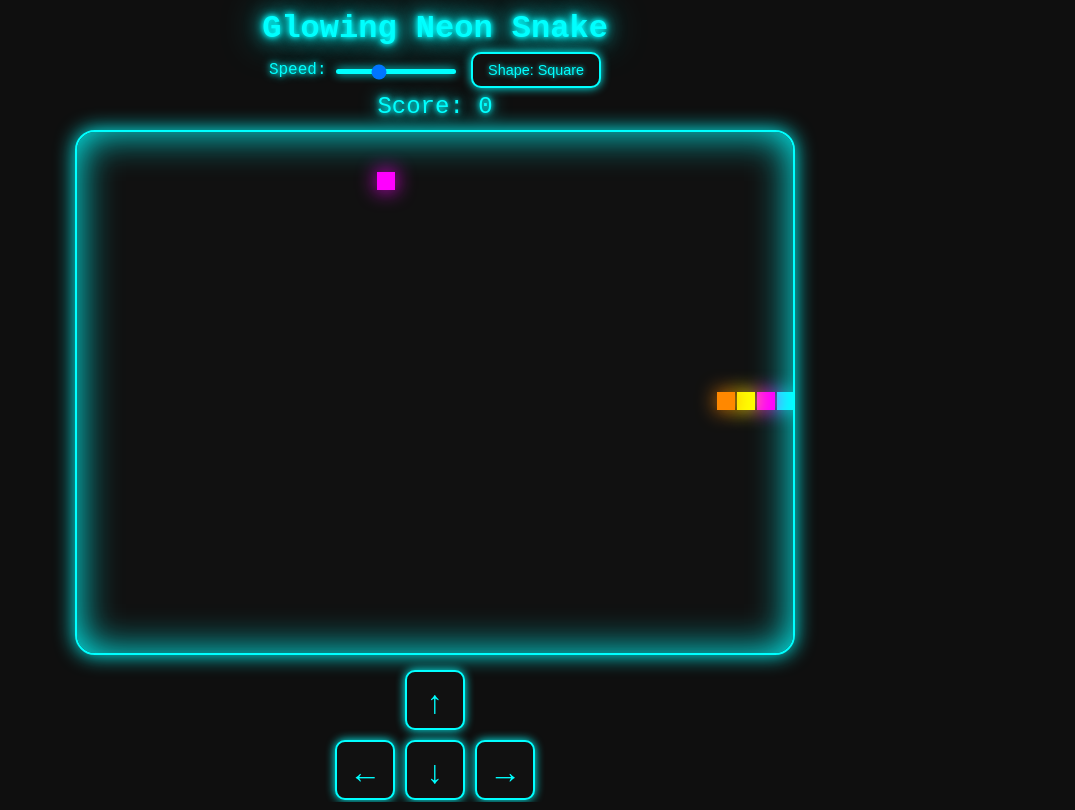
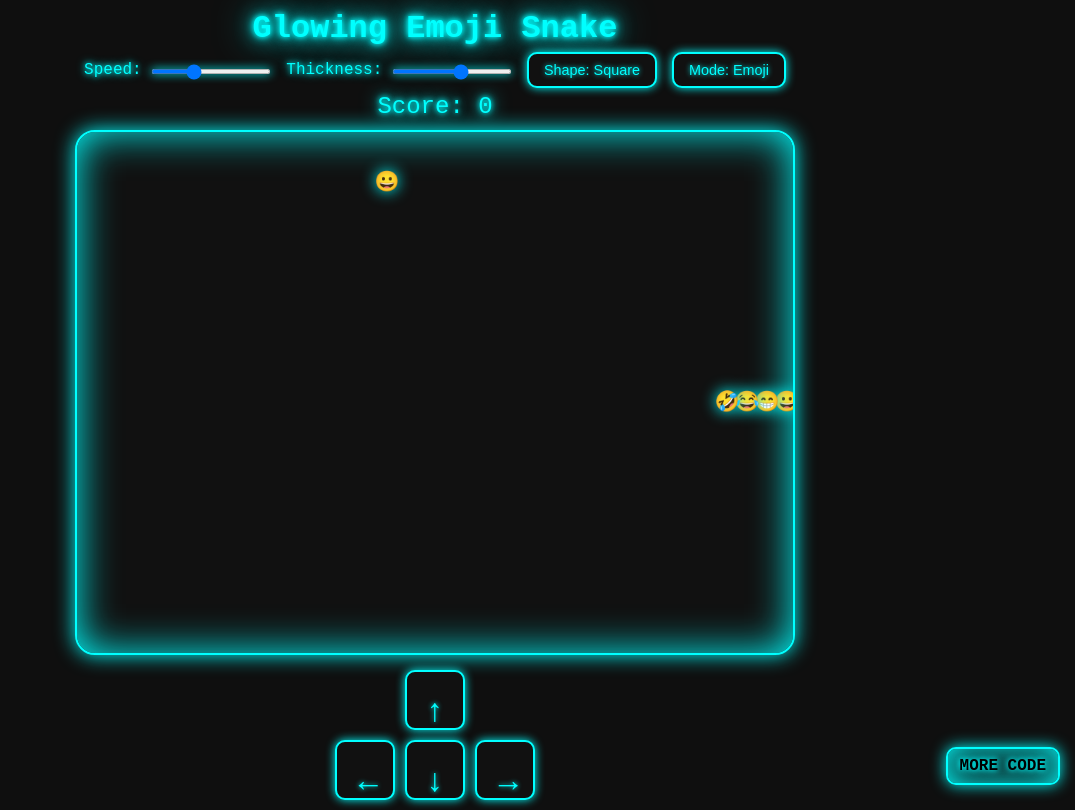
Before and after one commit to hematics43/poly_snake, a plain HTML site: page index.html in a window 1280 px wide. Shown: the whole page, without its empty margins (205-1280 px from the left). Drawn offline with Linux system fonts and the light colour scheme.

Commit message:
Update index.html

```diff
--- a/index.html
+++ b/index.html
@@ -3,8 +3,30 @@
 <head>
 <meta charset="UTF-8">
 <meta name="viewport" content="width=device-width, initial-scale=1.0">
-<title>Glowing Snake Game - Arrows Below</title>
+<title>Glowing Emoji Snake Game</title>
 <style>
+    #beeLink {
+  position: fixed;
+  bottom: 15px;
+  right: 15px;
+  padding: 8px 12px;
+  background: #111;
+  color: rgb(0, 0, 0);
+  border: 2px solid #0ff;
+  border-radius: 10px;
+  text-decoration: none;
+  font-weight: bold;
+  text-shadow: 0 0 5px #0ff, 0 0 10px #0ff;
+  box-shadow: 0 0 15px #0ff, 0 0 30px #0ff inset;
+  transition: all 0.3s ease;
+  z-index: 1000;
+}
+#beeLink:hover {
+  color: rgb(89, 3, 3);
+  text-shadow: 0 0 10px #ff0, 0 0 20px #ff0;
+  box-shadow: 0 0 20px #ff0, 0 0 40px #ff0 inset;
+}
+
 *{margin:0;padding:0;box-sizing:border-box;}
 body{
   display:flex;
@@ -36,7 +58,6 @@ label{
   text-shadow:0 0 5px #0ff,0 0 10px #0ff;
 }
 input[type=range]{
-  -webkit-appearance:none;
   width:120px;
   height:5px;
   background:#0ff;
@@ -44,7 +65,7 @@ input[type=range]{
   outline:none;
   box-shadow:0 0 10px #0ff;
 }
-button#shapeBtn{
+button{
   padding:8px 15px;
   border:2px solid #0ff;
   border-radius:10px;
@@ -94,22 +115,24 @@ canvas{
   text-align:center;
   line-height:60px;
   box-shadow:0 0 10px #0ff;
-  user-select:none;
 }
 </style>
 </head>
 <body>
-<h1>Glowing Neon Snake</h1>
+<h1>Glowing Emoji Snake</h1>
 <div id="controls">
   <label>Speed:
     <input type="range" id="speedRange" min="1" max="10" value="4">
   </label>
+  <label>Thickness:
+    <input type="range" id="thicknessRange" min="0.3" max="1.5" step="0.1" value="1">
+  </label>
   <button id="shapeBtn">Shape: Square</button>
+  <button id="modeBtn">Mode: Emoji</button>
 </div>
 <div id="score">Score: 0</div>
 <canvas id="gameCanvas"></canvas>
 
-<!-- Mobile arrow buttons below -->
 <div id="arrowControls">
   <div class="row">
     <button class="arrowBtn" data-dir="up">↑</button>
@@ -126,18 +149,44 @@ const canvas = document.getElementById('gameCanvas');
 const ctx = canvas.getContext('2d');
 const scoreEl = document.getElementById('score');
 const speedRange = document.getElementById('speedRange');
+const thicknessRange = document.getElementById('thicknessRange');
 const shapeBtn = document.getElementById('shapeBtn');
+const modeBtn = document.getElementById('modeBtn');
 const arrowBtns = document.querySelectorAll('.arrowBtn');
 
 let gameRunning = true;
 let shapes = ['square','circle','rounded','triangle','diamond','hexagon','star','heart'];
 let shapeIndex = 0;
 let snakeShape = shapes[shapeIndex];
+let mode = 'emoji'; // emoji or shape
 let speed = parseInt(speedRange.value);
+let snakeThickness = parseFloat(thicknessRange.value);
 let count = 0;
 let grid = 20;
 let cols, rows;
 let snake, apple, score;
+
+let faceEmojis = [
+  '😀', '😁', '😂', '🤣', '😃', '😄', '😅', '😆', '😉', '😊', '😋', '😎', '😍', '😘', '😗', '😙', '😚',
+  '☺', '🙂', '🤗', '🤔', '😐', '😑', '😶', '🙄', '😏', '😣', '😥', '😮', '🤐', '😯', '😪', '😫', '😴',
+  '😌', '🤓', '😛', '😜', '😝', '🤤', '😒', '😓', '😔', '😕', '🙃', '🤑', '😲', '☹', '🙁', '😖', '😞',
+  '😟', '😤', '😥', '😦', '😧', '😨', '😩', '😪', '😫', '😬', '😭', '😮', '😯', '😰', '😱', '😲', '😳',
+  '😴', '😵', '😶', '😷', '😸', '😹', '😺', '😻', '😼', '😽', '😾', '😿', '🙀', '🙈', '🙉', '🙊', '🙋',
+  '🙌', '🙍', '🙎', '🙏'
+];
+
+const colors = [
+  '#0ff','#f0f','#ff0','#f80','#0f0','#08f','#f08','#ff1493','#00fa9a','#7fff00',
+  '#1e90ff','#ff4500','#ffd700','#00ced1','#ff69b4','#adff2f','#ffa500','#7cfc00','#ff6347',
+  '#40e0d0','#ff00ff','#00ff7f','#ff1493','#ff7f50','#7b68ee','#00bfff','#32cd32','#ff8c00','#ff69b4',
+  '#00ff00','#ff4500','#7fff00','#ff00ff','#1e90ff','#ff6347','#ffd700','#00ced1','#ff1493','#adff2f',
+  '#ff7f50','#00fa9a','#7cfc00','#ff69b4','#40e0d0','#ff00ff','#ff6347','#32cd32','#ff8c00','#7b68ee',
+  '#00bfff','#ff4500','#00ff7f','#ff1493','#ff7f50','#7fff00','#ff69b4','#00ced1','#ffd700','#1e90ff',
+  '#adff2f','#ff4500','#00fa9a','#ff00ff','#32cd32','#7cfc00','#ff6347','#40e0d0','#ff1493','#ff8c00',
+  '#7b68ee','#00bfff','#ff69b4','#ff7f50','#00ff7f','#ff4500','#ff00ff','#ff1493','#ffd700','#00ced1',
+  '#7fff00','#adff2f','#ff6347','#00fa9a','#ff8c00','#32cd32','#1e90ff','#40e0d0','#7cfc00','#ff69b4',
+  '#ff1493','#00bfff','#ff7f50','#00ff7f','#7b68ee','#ff4500','#ff00ff','#ffd700','#adff2f','#00ced1'
+];
 
 function resizeCanvas(){
   canvas.width = canvas.clientWidth;
@@ -164,49 +213,51 @@ function resetGame(){
   score = 0;
   scoreEl.textContent = "Score: 0";
   speed = parseInt(speedRange.value);
+  snakeThickness = parseFloat(thicknessRange.value);
 }
 
 function getRandomInt(min,max){return Math.floor(Math.random()*(max-min))+min;}
 
-const colors = ['#0ff','#f0f','#ff0','#f80','#0f0','#08f','#f08'];
-
-function drawCell(x,y,color){
+function drawCell(x, y, color){
   ctx.fillStyle = color;
   ctx.shadowColor = color;
   ctx.shadowBlur = 20;
+  let size = grid * snakeThickness - 2;
+  let offset = (grid - size)/2;
+
   switch(snakeShape){
     case 'circle':
       ctx.beginPath();
-      ctx.arc(x+grid/2,y+grid/2,grid/2-2,0,Math.PI*2);
+      ctx.arc(x + grid/2, y + grid/2, size/2, 0, Math.PI*2);
       ctx.fill();
       break;
     case 'rounded':
-      ctx.fillRect(x+2,y+2,grid-4,grid-4);
+      ctx.fillRect(x + offset, y + offset, size, size);
       ctx.beginPath();
-      ctx.arc(x+grid/2,y+grid/2,grid/4,0,Math.PI*2);
+      ctx.arc(x + grid/2, y + grid/2, size/4, 0, Math.PI*2);
       ctx.fill();
       break;
     case 'triangle':
       ctx.beginPath();
-      ctx.moveTo(x+grid/2,y+2);
-      ctx.lineTo(x+grid-2,y+grid-2);
-      ctx.lineTo(x+2,y+grid-2);
+      ctx.moveTo(x + grid/2, y + offset);
+      ctx.lineTo(x + grid - offset, y + grid - offset);
+      ctx.lineTo(x + offset, y + grid - offset);
       ctx.closePath();
       ctx.fill();
       break;
     case 'diamond':
       ctx.beginPath();
-      ctx.moveTo(x+grid/2,y+2);
-      ctx.lineTo(x+grid-2,y+grid/2);
-      ctx.lineTo(x+grid/2,y+grid-2);
-      ctx.lineTo(x+2,y+grid/2);
+      ctx.moveTo(x + grid/2, y + offset);
+      ctx.lineTo(x + grid - offset, y + grid/2);
+      ctx.lineTo(x + grid/2, y + grid - offset);
+      ctx.lineTo(x + offset, y + grid/2);
       ctx.closePath();
       ctx.fill();
       break;
     case 'hexagon':
       let cx = x + grid/2;
       let cy = y + grid/2;
-      let r = grid/2-2;
+      let r = size/2;
       ctx.beginPath();
       for(let i=0;i<6;i++){
         let angle = Math.PI/3*i;
@@ -218,7 +269,7 @@ function drawCell(x,y,color){
     case 'star':
       let sx = x + grid/2;
       let sy = y + grid/2;
-      let outerR = grid/2-2;
+      let outerR = size/2;
       let innerR = outerR/2.5;
       ctx.beginPath();
       for(let i=0;i<5;i++){
@@ -234,15 +285,24 @@ function drawCell(x,y,color){
       let hx = x + grid/2;
       let hy = y + grid/2;
       ctx.beginPath();
-      ctx.moveTo(hx, hy + grid/4);
-      ctx.bezierCurveTo(hx + grid/2, hy - grid/4, hx + grid/4, hy - grid/2, hx, hy - grid/6);
-      ctx.bezierCurveTo(hx - grid/4, hy - grid/2, hx - grid/2, hy - grid/4, hx, hy + grid/4);
+      ctx.moveTo(hx, hy + size/4);
+      ctx.bezierCurveTo(hx + size/2, hy - size/4, hx + size/4, hy - size/2, hx, hy - size/6);
+      ctx.bezierCurveTo(hx - size/4, hy - size/2, hx - size/2, hy - size/4, hx, hy + size/4);
       ctx.closePath();
       ctx.fill();
       break;
-    default: // square
-      ctx.fillRect(x,y,grid-2,grid-2);
+    default:
+      ctx.fillRect(x + offset, y + offset, size, size);
   }
+}
+
+function drawEmoji(emoji,x,y){
+  ctx.font = grid * snakeThickness + 'px Arial';
+  ctx.textAlign = 'center';
+  ctx.textBaseline = 'middle';
+  ctx.shadowColor = '#0ff';
+  ctx.shadowBlur = 15;
+  ctx.fillText(emoji, x + grid/2, y + grid/2);
 }
 
 function loop(){
@@ -263,11 +323,22 @@ function loop(){
   snake.cells.unshift({x:snake.x,y:snake.y});
   if(snake.cells.length>snake.maxCells) snake.cells.pop();
 
-  drawCell(apple.x,apple.y,'#f0f');
+  // Draw apple/food
+  if(mode==='emoji'){
+    drawEmoji(faceEmojis[score%faceEmojis.length], apple.x, apple.y);
+  } else {
+    const foodColor = colors[Math.floor(Math.random()*colors.length)];
+    drawCell(apple.x, apple.y, foodColor);
+  }
 
   snake.cells.forEach((cell,index)=>{
-    const color = colors[index%colors.length];
-    drawCell(cell.x,cell.y,color);
+    if(mode==='emoji'){
+      const emoji = faceEmojis[index % faceEmojis.length];
+      drawEmoji(emoji, cell.x, cell.y);
+    } else {
+      const color = colors[index % colors.length];
+      drawCell(cell.x, cell.y, color);
+    }
 
     if(cell.x===apple.x && cell.y===apple.y){
       snake.maxCells++;
@@ -275,7 +346,7 @@ function loop(){
       scoreEl.textContent="Score: "+score;
       apple.x = getRandomInt(0,cols)*grid;
       apple.y = getRandomInt(0,rows)*grid;
-      if(speed>1) speed-=0.1;
+      speed = Math.max(1, speed - 0.1);
     }
 
     for(let i=index+1;i<snake.cells.length;i++){
@@ -294,7 +365,7 @@ document.addEventListener('keydown',e=>{
   else if(e.key==='ArrowDown' && snake.dy===0){snake.dx=0; snake.dy=grid;}
 });
 
-// Mobile arrows below
+// Mobile arrows
 arrowBtns.forEach(btn=>{
   btn.addEventListener('touchstart',()=>{
     const dir = btn.dataset.dir;
@@ -305,7 +376,7 @@ arrowBtns.forEach(btn=>{
   });
 });
 
-// Swipe support
+// Swipe
 let touchStartX = null;
 let touchStartY = null;
 canvas.addEventListener('touchstart',e=>{
@@ -328,15 +399,21 @@ canvas.addEventListener('touchmove',e=>{
   touchStartY=null;
 });
 
-// UI controls
+// UI
 speedRange.addEventListener('input',()=>{speed=parseInt(speedRange.value);});
+thicknessRange.addEventListener('input',()=>{snakeThickness=parseFloat(thicknessRange.value);});
 shapeBtn.addEventListener('click',()=>{
   shapeIndex = (shapeIndex+1)%shapes.length;
   snakeShape = shapes[shapeIndex];
-  shapeBtn.textContent = 'Shape: ' + snakeShape.charAt(0).toUpperCase() + snakeShape.slice(1);
+  shapeBtn.textContent = 'Shape: ' + snakeShape.charAt(0).toUpperCase()+snakeShape.slice(1);
+});
+modeBtn.addEventListener('click',()=>{
+  mode = mode==='emoji'?'shape':'emoji';
+  modeBtn.textContent = 'Mode: ' + (mode==='emoji'?'Emoji':'Shapes');
 });
 resetGame();
 requestAnimationFrame(loop);
 </script>
+<a href="https://hematics43.github.io/beecodeworld/" target="_blank" id="beeLink">MORE CODE</a>
 </body>
 </html>
```
